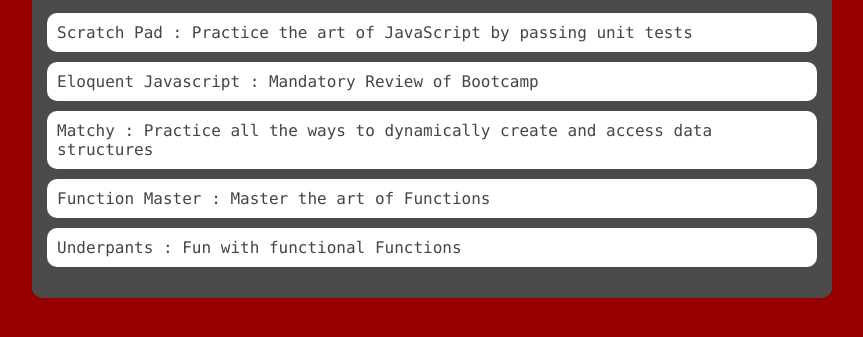
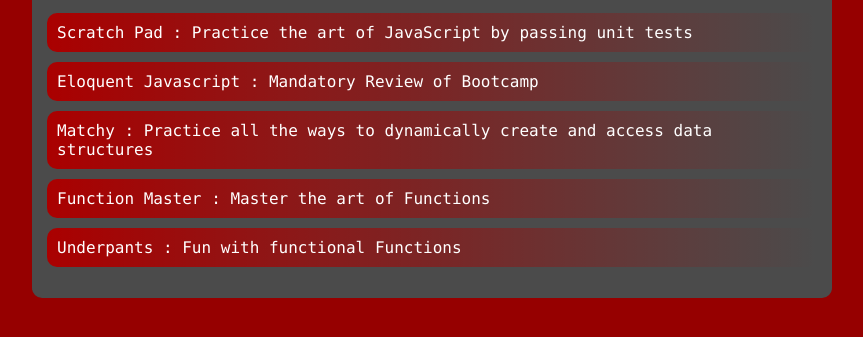
Before and after one commit to adam-hebert656/adam-repository.github.io, a plain HTML site: page portfolio.html in a window 1280 px wide. Shown: the part 219-556 px from the top of the page, without its empty margins (208-1071 px from the left). Drawn offline with nearby package versions, Linux system fonts and the light colour scheme.

Commit message:
Updated portfolio flair

```diff
--- a/portfolio.html
+++ b/portfolio.html
@@ -71,7 +71,7 @@
                 padding-left: 0;
             }
             #portfolio li {
-                background: #fff;
+                background-image: linear-gradient(to left, rgba(255,0,0,0), rgba(170,0,0,1));
                 padding: 10px;
                 border-radius: 10px;
                 margin-bottom: 10px;
@@ -81,7 +81,7 @@
             }
             #portfolio a {
                 text-decoration: none;
-                color: #454545;
+                color: #fff;
             }
         </style>
     </head>
```
